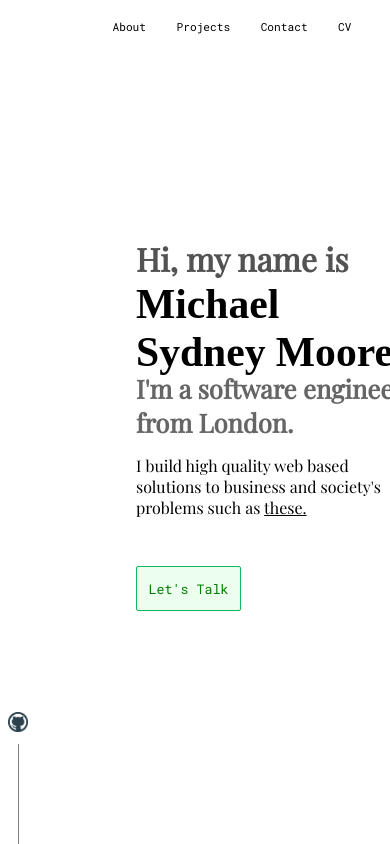
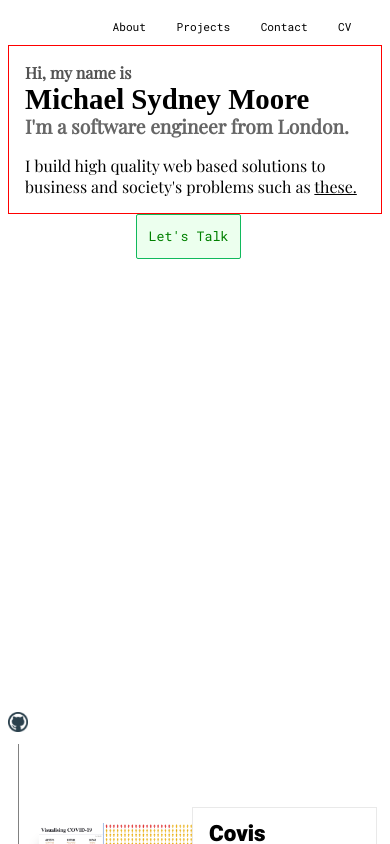
Before and after one commit to msmfa/portfolio, a React (Create React App) app: page / in a window 390 px wide. Shown: the top 844 px of the page. Built offline with nearby package versions, Linux system fonts and the light colour scheme; a web font is replaced by a local one.

Commit message:
Made header responsive

```diff
--- a/src/css/Header.css
+++ b/src/css/Header.css
@@ -28,3 +28,29 @@
   font-family: "Playfair Display", serif;
   margin-top: 1em;
 }
+
+@media only screen and (max-width: 600px) {
+  .header-container {
+    margin: 0;
+    padding: 1em;
+    width: 100%;
+    border: 1px solid red;
+  }
+
+  .header-top {
+    font-size: 1em;
+  }
+
+  .header-middle {
+    font-size: 1.8em;
+  }
+
+  .header-bottom {
+    font-size: 1.2em;
+  }
+
+  .header-text-link {
+    color: black;
+    text-decoration: underline;
+  }
+}
```
